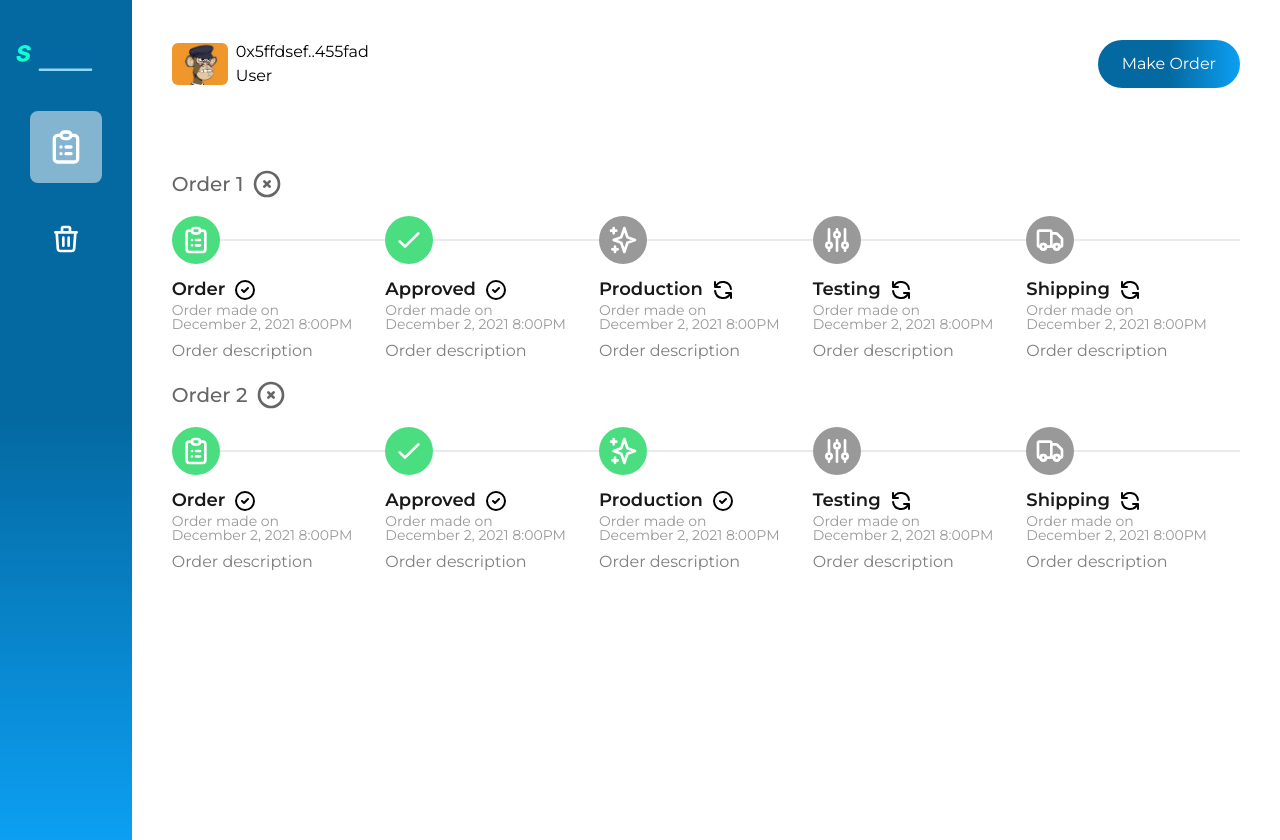
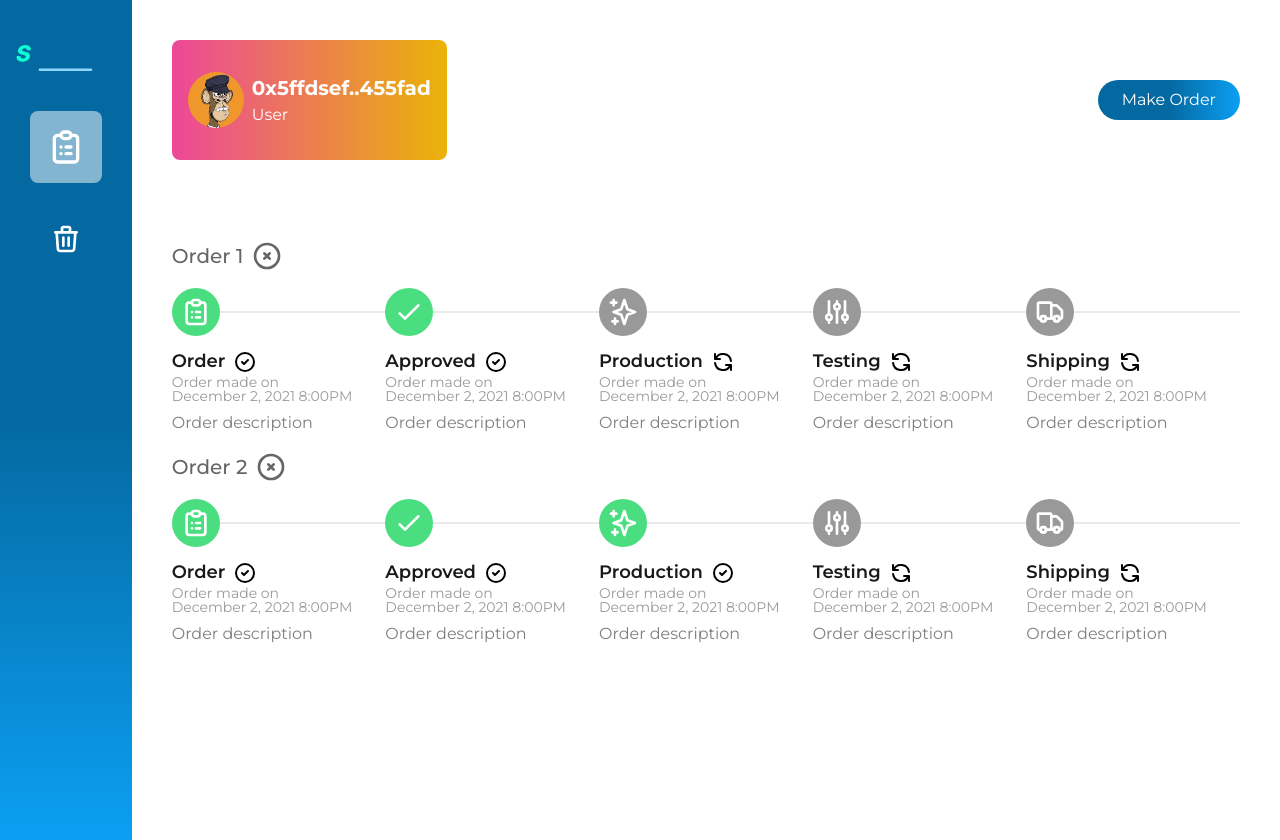
Before and after one commit to mendsalbert/schain, a Next.js app: page /admin in a window 1280 px wide. Built offline with nearby package versions, Linux system fonts and the light colour scheme.

Commit message:
schain ui

```diff
--- a/pages/admin.tsx
+++ b/pages/admin.tsx
@@ -14,11 +14,14 @@ const Admin = (props: Props) => {
       <div className="flex flex-row  w-full">
         <AdminSideNav />
         <div className="w-full px-4 md:px-10 mt-10 h-screen">
-          <div className="flex flex-col-reverse  md:flex-row md:justify-between">
-            <div className="flex pt-5 md:pt-0  flex-row  items-center space-x-0 md:space-x-2 ">
-              <img src="/images/profile.jpg" className="w-14 rounded-md" />
+          <div className="flex flex-col-reverse  md:flex-row md:items-center md:justify-between">
+            <div className="flex bg-gradient-to-r from-pink-500 to-yellow-500 rounded-lg py-8 px-4 mt-5 md:mt-0 text-white   flex-row  items-center space-x-0 md:space-x-2 ">
+              <img
+                src="/images/profile.jpg"
+                className="w-14 h-14 rounded-full"
+              />
               <div>
-                <p>0x5ffdsef..455fad</p>
+                <p className="font-bold text-xl">0x5ffdsef..455fad</p>
                 <p>User</p>
               </div>
             </div>
```
